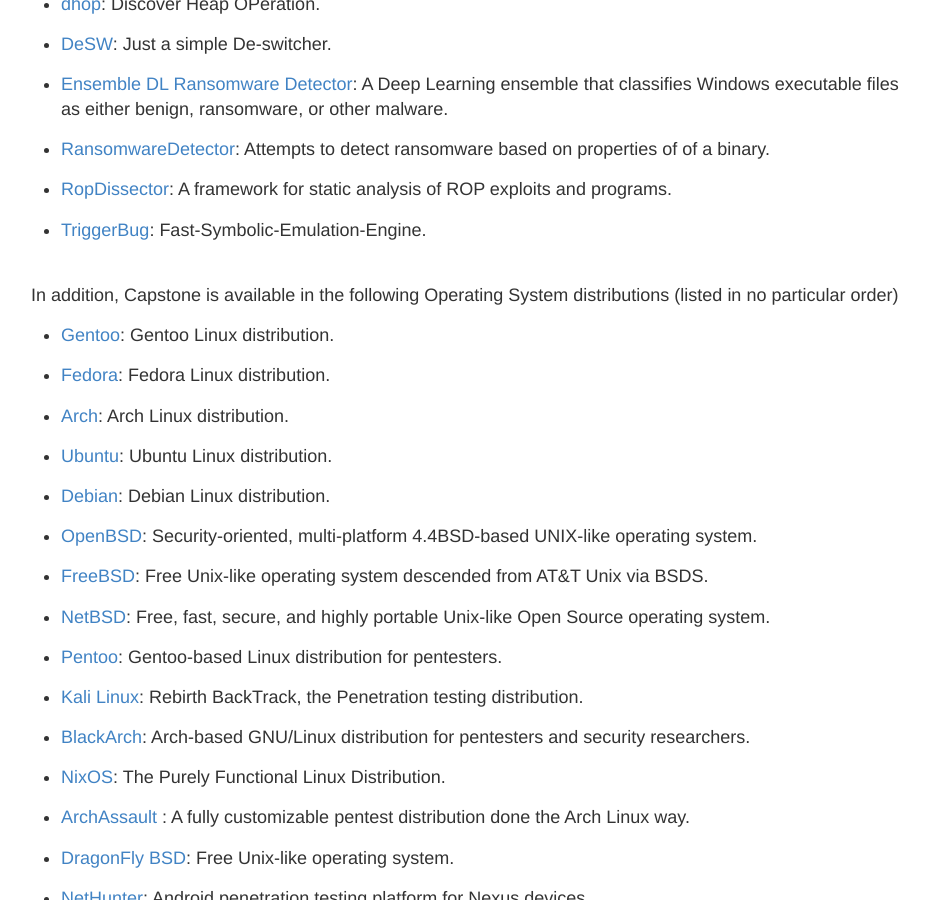
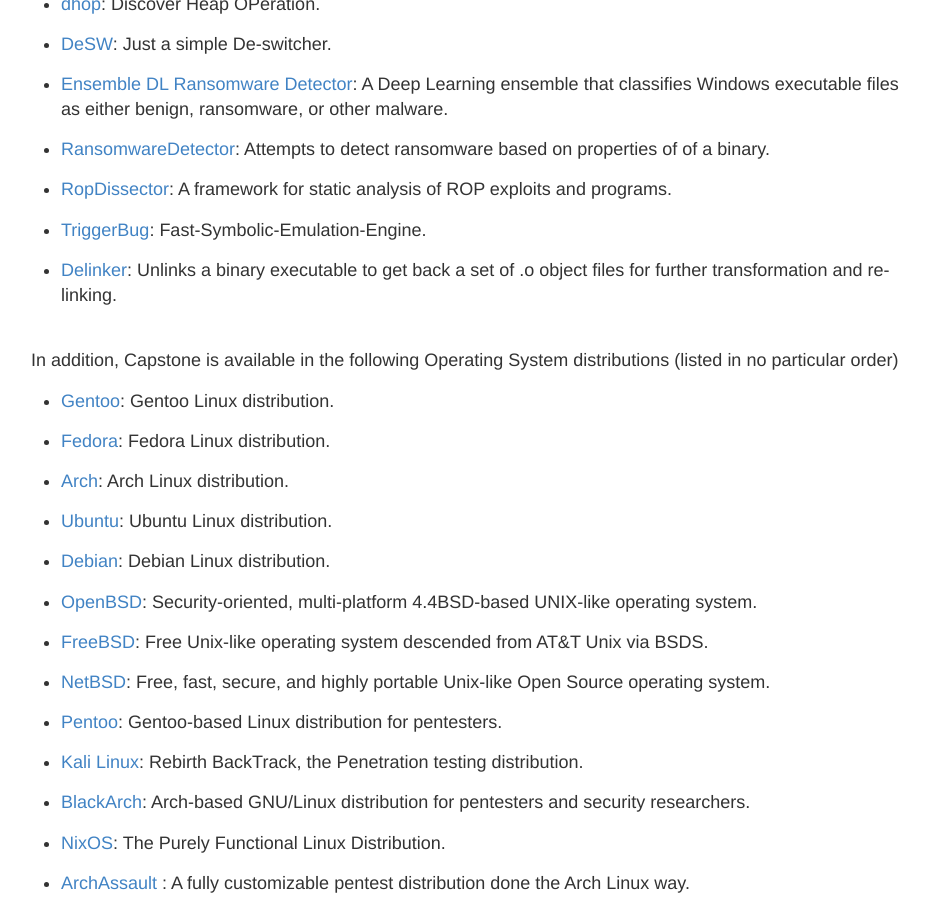
Before and after one commit to capstone-engine/capstone-engine.github.io, a Jekyll site: the page built from showcase.md, in a window 1280 px wide and 900 px high, scrolled down 18643 px. Shown: the whole window, without its empty margins (169-1098 px from the left). Built offline with Jekyll 4.4.1, drawn with Linux system fonts in a browser that asks for light colours; some of the changed lines change nothing that is shown.

Commit message:
showcase

```diff
--- a/showcase.md
+++ b/showcase.md
@@ -5,7 +5,7 @@
 
 ## Showcase
 
-In our knowledge, Capstone has been used by **448** following products (listed in no particular order).
+In our knowledge, Capstone has been used by **449** following products (listed in no particular order).
 
 - [Unicorn](http://www.unicorn-engine.org): Lightweight multi-arch, multi-platform CPU emulator framework.
 
@@ -901,6 +901,9 @@
 
 - [TriggerBug](https://github.com/notify-bibi/TriggerBug): Fast-Symbolic-Emulation-Engine.
 
+- [Delinker](https://github.com/jnider/delinker): Unlinks a binary executable to get back a set of .o object files for further transformation and re-linking.
+
+
 <br>
 In addition, Capstone is available in the following Operating System distributions (listed in no particular order)
 
```
